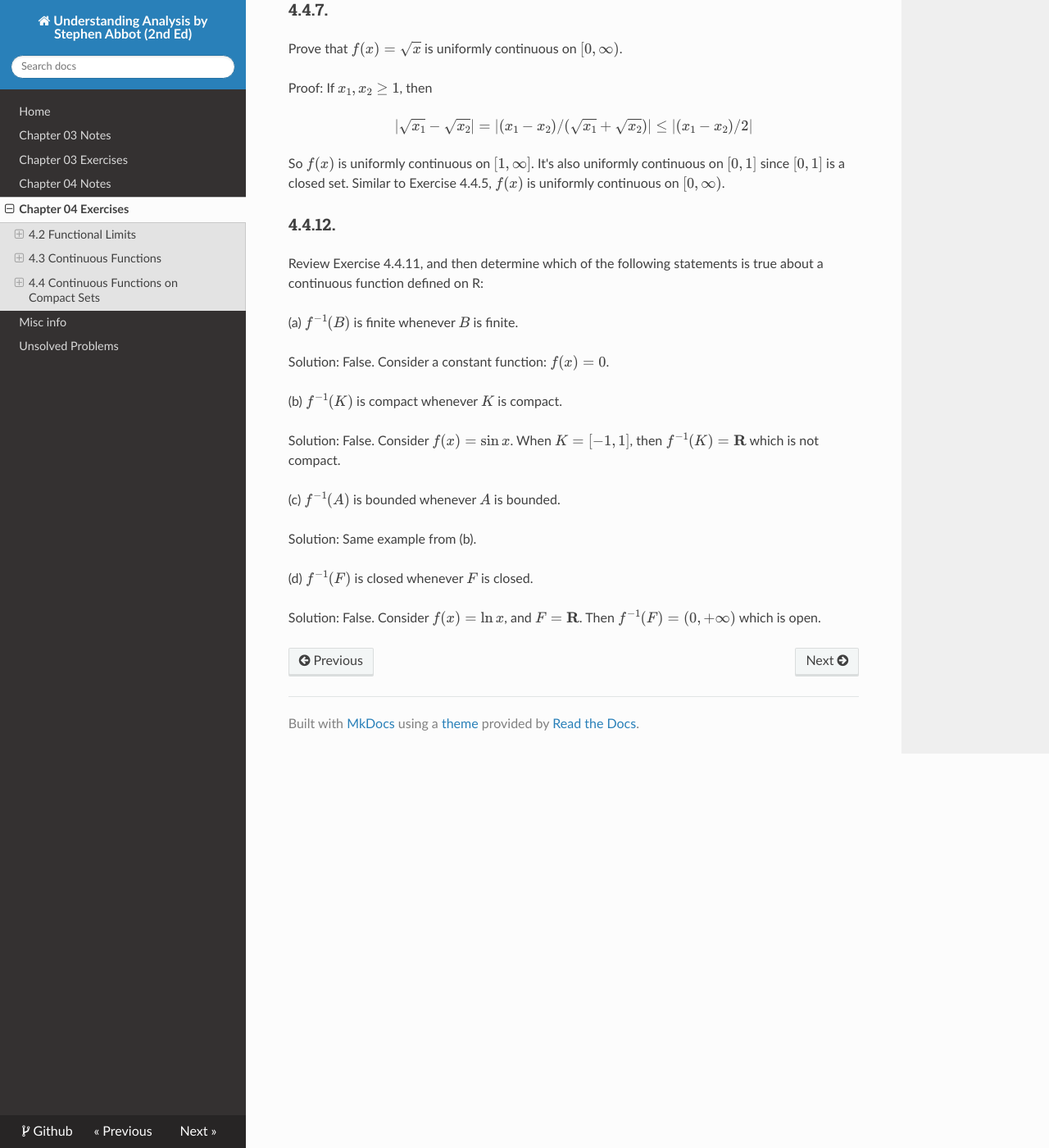
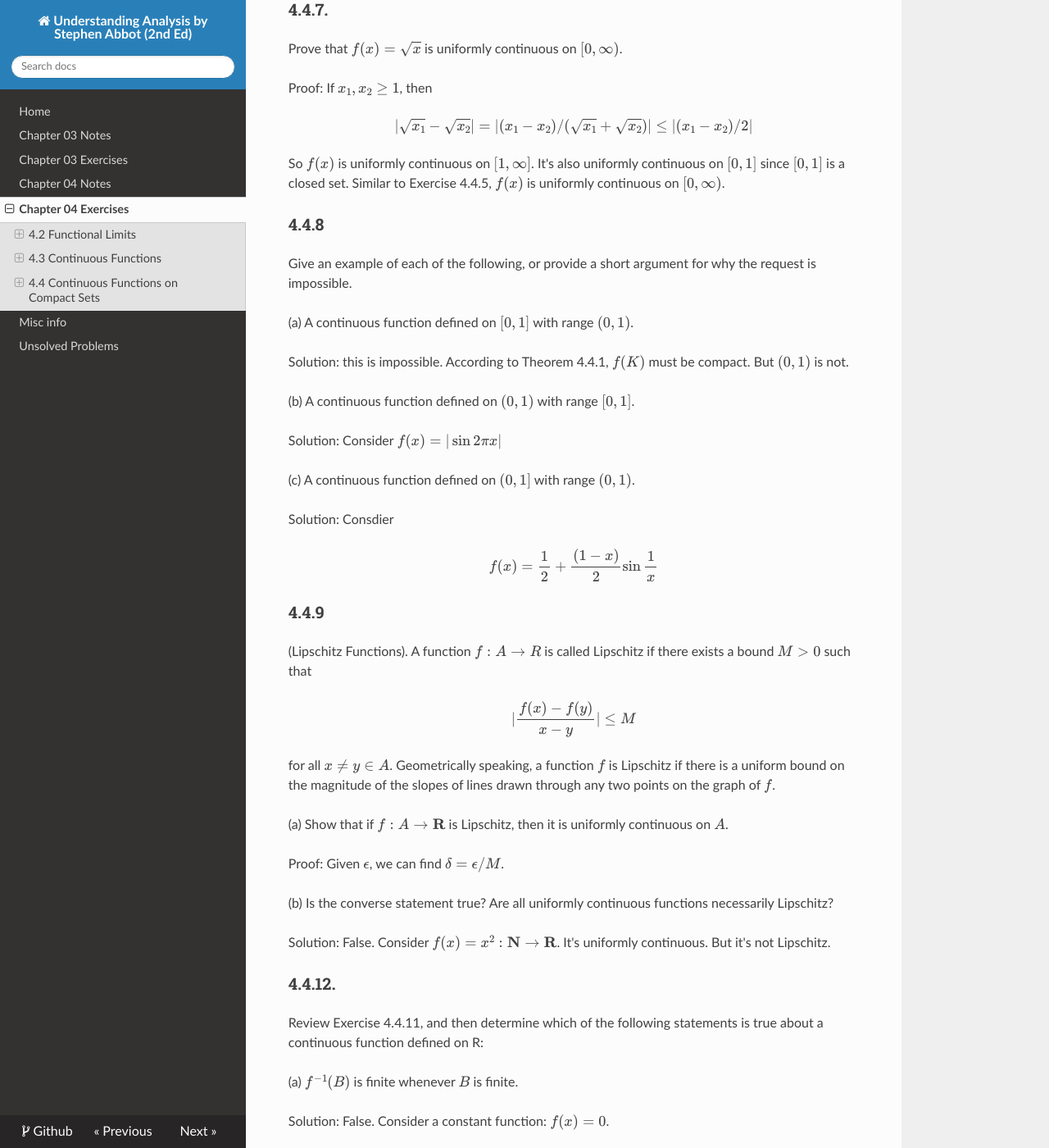
Before and after one commit to eroicaleo/abbot-analysis-2nd, an MkDocs documentation site: the page built from docs/ch04ex.md, in a window 1280 px wide and 1400 px high, scrolled down 12979 px. Shown: the whole window at 82% size. Built offline with MkDocs 1.6.1, drawn with Linux system fonts in a browser that asks for light colours; nearby versions of some CDN libraries; formulas are drawn with MathJax 3.

Commit message:
update ex 0404

```diff
--- a/docs/ch04ex.md
+++ b/docs/ch04ex.md
@@ -582,6 +582,44 @@ $$
 So $f(x)$ is uniformly continuous on $[1, \infty ]$. It's also uniformly continuous on $[0,1]$ since $[0,1]$ is a closed set. Similar to Exercise 4.4.5, $f(x)$
 is uniformly continuous on $[0, ∞)$.
 
+### 4.4.8
+
+Give an example of each of the following, or provide a short argument for why the request is impossible.
+
+(a) A continuous function defined on $[0, 1]$ with range $(0, 1)$.
+
+Solution: this is impossible. According to Theorem 4.4.1, $f(K)$ must be compact. But $(0,1)$ is not.
+
+(b) A continuous function defined on $(0, 1)$ with range $[0, 1]$.
+
+Solution: Consider $f(x) = |\sin 2 \pi x|$
+
+(c) A continuous function defined on $(0, 1]$ with range $(0, 1)$.
+
+Solution: Consdier
+
+$$
+f(x) = \frac{1}{2} + \frac{(1-x)}{2} \sin \frac{1}{x}
+$$
+
+### 4.4.9
+
+(Lipschitz Functions). A function $f : A → R$ is called Lipschitz if there exists a bound $M > 0$ such that
+
+$$
+|\frac{f(x) - f(y)}{x - y}| \leq M
+$$
+
+for all $x \neq y ∈ A$. Geometrically speaking, a function $f$ is Lipschitz if there is a uniform bound on the magnitude of the slopes of lines drawn through any two points on the graph of $f$.
+
+(a) Show that if $f : A → \mathbf{R}$ is Lipschitz, then it is uniformly continuous on $A$.
+
+Proof: Given $\epsilon$, we can find $\delta  = \epsilon / M$.
+
+(b) Is the converse statement true? Are all uniformly continuous functions necessarily Lipschitz?
+
+Solution: False. Consider $f(x) = x^2 : \mathbf{N} \rightarrow \mathbf{R}$. It's uniformly continuous. But it's not Lipschitz.
+
 ### 4.4.12.
 
 Review Exercise 4.4.11, and then determine which of the
```
